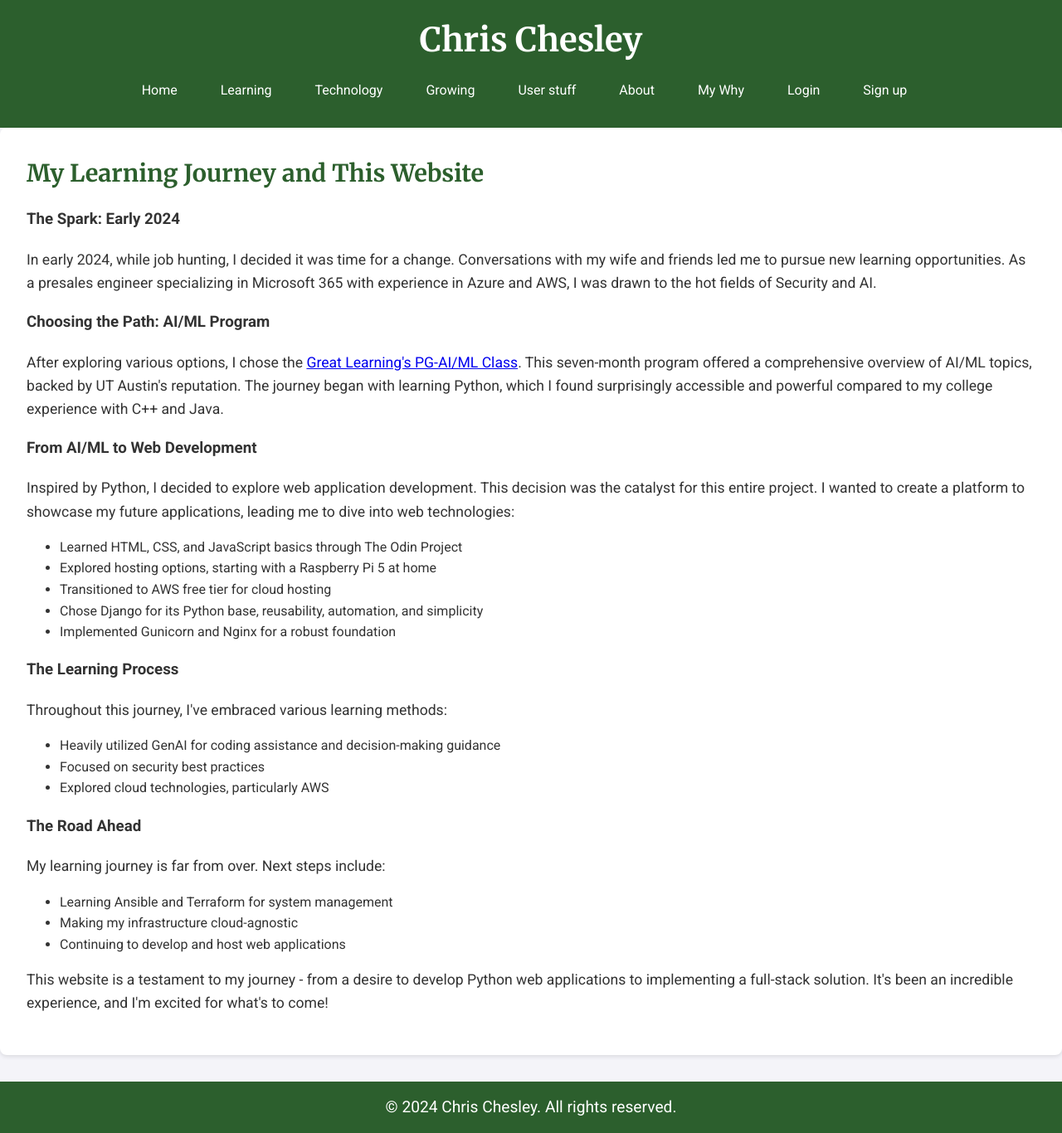
After one commit to TripleC121/website, a Django app: page /about/why/ in a window 1280 px wide. The commit adds this page. Shown: the whole page at 83% size. Run offline with Django 5.2, Linux system fonts and the light colour scheme.

Commit message:
Added updated why page

```diff
--- a/main/urls.py
+++ b/main/urls.py
@@ -32,6 +32,7 @@ urlpatterns = [
     path('growing/succulents/', views.succulents, name='succulents'),
     path('growing/trees/', views.trees, name='trees'),
     path('about/', views.about, name='about'),
+    path('about/why/', views.about_why, name='about_why'),
     path('user_test/', views.user_test, name='user_test'),
     path('accounts/', include('django.contrib.auth.urls')),
     path('signup/', views.signup, name='signup'),
--- a/main/views.py
+++ b/main/views.py
@@ -19,6 +19,10 @@ def homepage(request):
 
 def about(request):
     return render(request, 'about/index.html')
+
+
+def about_why(request):
+    return render(request, 'about/why.html')
 
 
 def learning(request):
--- /dev/null
+++ b/templates/about/why.html
@@ -0,0 +1,45 @@
+{% extends "base.html" %}
+{% load static %}
+{% block content %}
+
+<main role="main">
+    <div class="wide-card">
+        <h2>My Learning Journey and This Website</h2>
+
+        <h3>The Spark: Early 2024</h3>
+        <p>In early 2024, while job hunting, I decided it was time for a change. Conversations with my wife and friends led me to pursue new learning opportunities. As a presales engineer specializing in Microsoft 365 with experience in Azure and AWS, I was drawn to the hot fields of Security and AI.</p>
+
+        <h3>Choosing the Path: AI/ML Program</h3>
+        <p>After exploring various options, I chose the <a href="https://www.mygreatlearning.com/pg-program-online-artificial-intelligence-machine-learning" target="_blank" rel="noopener noreferrer">Great Learning's PG-AI/ML Class</a>. This seven-month program offered a comprehensive overview of AI/ML topics, backed by UT Austin's reputation. The journey began with learning Python, which I found surprisingly accessible and powerful compared to my college experience with C++ and Java.</p>
+
+        <h3>From AI/ML to Web Development</h3>
+        <p>Inspired by Python, I decided to explore web application development. This decision was the catalyst for this entire project. I wanted to create a platform to showcase my future applications, leading me to dive into web technologies:</p>
+        <ul>
+            <li>Learned HTML, CSS, and JavaScript basics through The Odin Project</li>
+            <li>Explored hosting options, starting with a Raspberry Pi 5 at home</li>
+            <li>Transitioned to AWS free tier for cloud hosting</li>
+            <li>Chose Django for its Python base, reusability, automation, and simplicity</li>
+            <li>Implemented Gunicorn and Nginx for a robust foundation</li>
+        </ul>
+
+        <h3>The Learning Process</h3>
+        <p>Throughout this journey, I've embraced various learning methods:</p>
+        <ul>
+            <li>Heavily utilized GenAI for coding assistance and decision-making guidance</li>
+            <li>Focused on security best practices</li>
+            <li>Explored cloud technologies, particularly AWS</li>
+        </ul>
+
+        <h3>The Road Ahead</h3>
+        <p>My learning journey is far from over. Next steps include:</p>
+        <ul>
+            <li>Learning Ansible and Terraform for system management</li>
+            <li>Making my infrastructure cloud-agnostic</li>
+            <li>Continuing to develop and host web applications</li>
+        </ul>
+
+        <p>This website is a testament to my journey - from a desire to develop Python web applications to implementing a full-stack solution. It's been an incredible experience, and I'm excited for what's to come!</p>
+    </div>
+</main>
+
+{% endblock %}
--- a/templates/base.html
+++ b/templates/base.html
@@ -23,6 +23,7 @@
                 <li><a href="{% url 'growing' %}">Growing</a></li>
                 <li><a href="{% url 'user_test' %}">User stuff</a></li>
                 <li><a href="{% url 'about' %}">About</a></li>
+                <li><a href="{% url 'about_why' %}">My Why</a></li>
                 {% if user.is_authenticated %}
                     <li>
                         <form method="post" action="{% url 'logout' %}" style="display: inline;">
```
Also changed, not shown: templates/index.html (+7 -0 lines).
